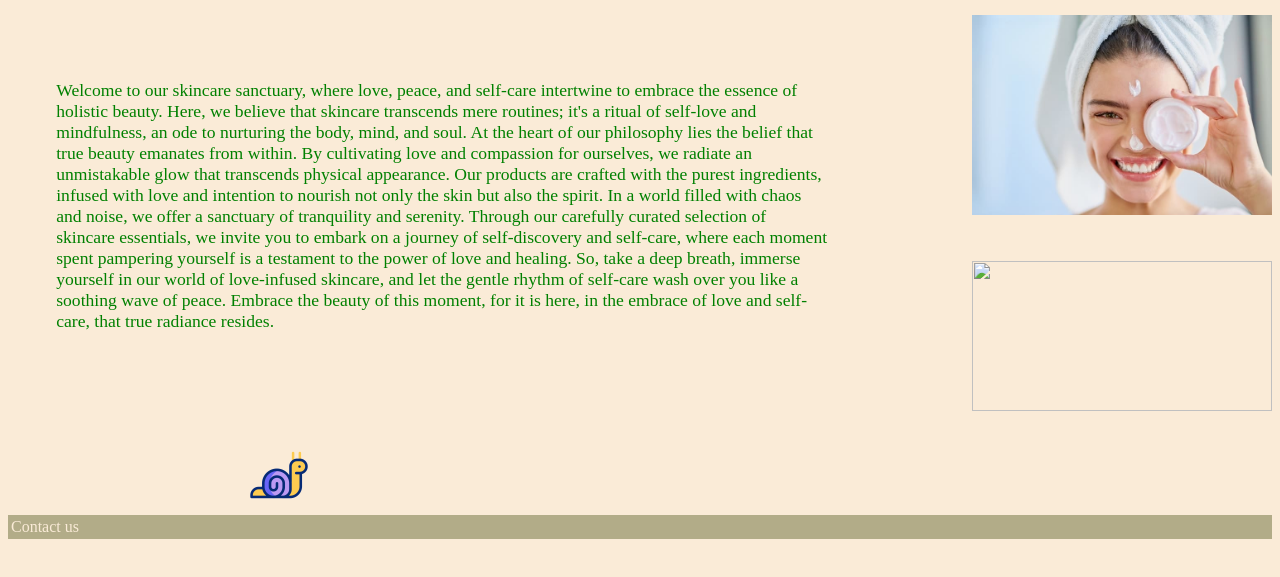
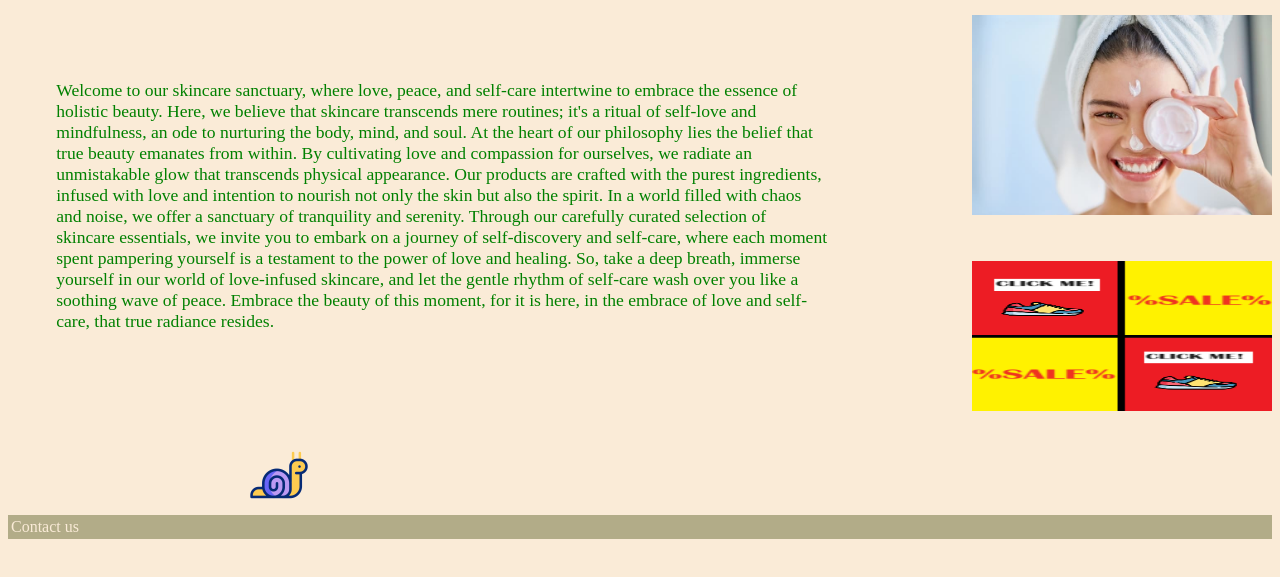
Before and after one commit to FT1E/hackathon-The-Big-Bang-Theory, a plain HTML site: page index2.html in a window 1280 px wide. Shown: the part 117-694 px from the top of the page. Drawn offline with Linux system fonts and the light colour scheme.

Commit message:
index2 bugfix

```diff
--- a/index2.html
+++ b/index2.html
@@ -42,7 +42,7 @@
             </div>
 
             <div style="height: 50px;">
-                <a href="#"><img src="media/boringad.png" style="height: 150px; width: 300px; float: right; position: relative; top: -50px; left: 300px;"></a>
+                <a href="#"><img src="boringad.png" style="height: 150px; width: 300px; float: right; position: relative; top: -50px; left: 300px;"></a>
             </div>
         </div>
 
```
